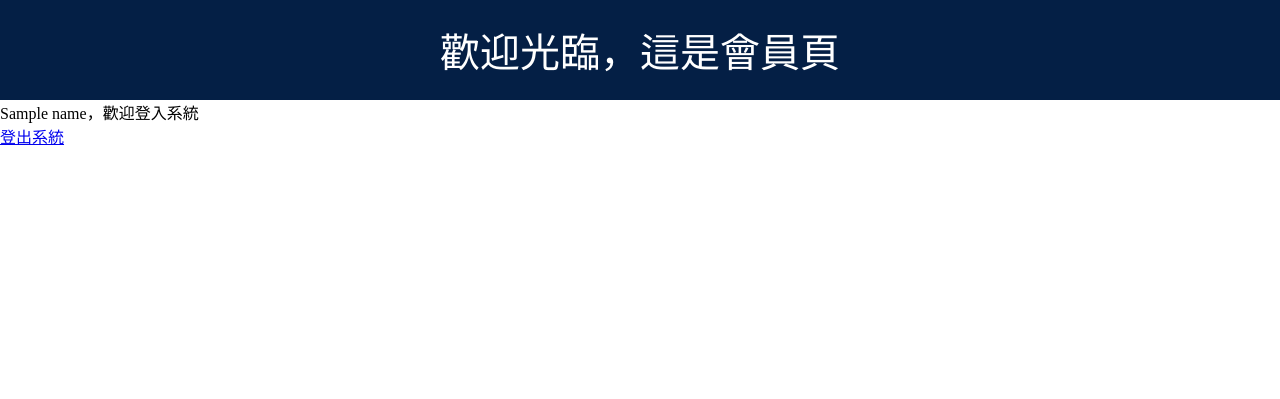
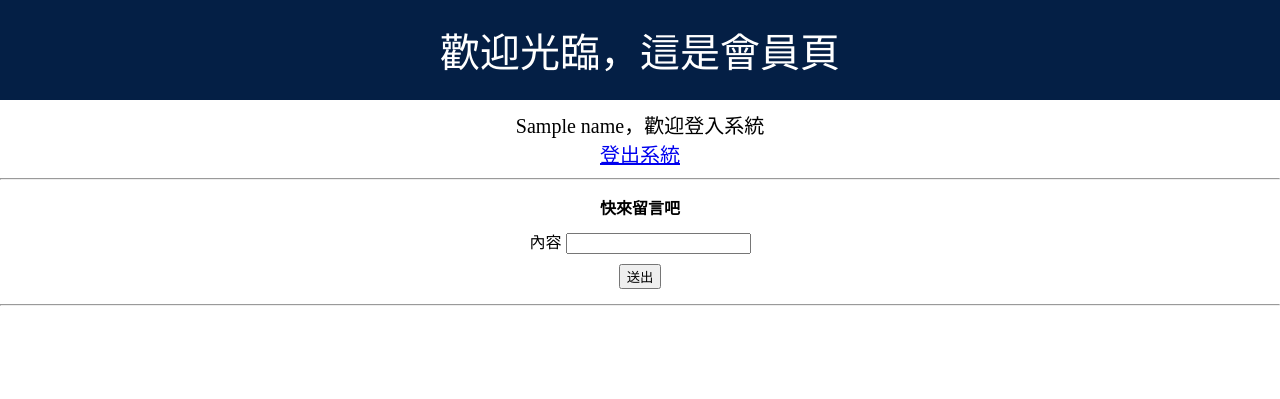
Before and after one commit to stevenlin-TW/WeHelp, a Flask app: template w6/templates/success.html in a window 1280 px wide. Shown: the top 399 px of the page. Run offline with Flask 2, Linux system fonts and the light colour scheme; the template is opened without the code that fills it: most values are stand-ins (such as "Sample title", 1, 10 or a date in 2020).

Commit message:
Oct.31 19:17

```diff
--- a/w6/app.py
+++ b/w6/app.py
@@ -29,17 +29,17 @@
     sign_name = request.form["name"]
     sign_username = request.form["username"]
     sign_password = request.form["password"]
-
     cnx = mysql.connector.connect(**config)
     cursor = cnx.cursor()
     cursor.execute("SELECT `username` FROM `member` WHERE `username` = %s", (sign_username,))
     username = cursor.fetchall()
     # Check if the entered username has been exist
     if username != []:
-        return redirect("/error?message=帳號已被註冊")
+        return redirect(url_for("fail", message="帳號已被註冊"))
+    elif sign_name=="" or sign_username=="" or sign_password=="":
+        return redirect(url_for("fail", message="請輸入完整資訊"))
     else:
         cursor.execute("INSERT INTO `member`(`name`,`username`,`password`) VALUES (%s, %s, %s)", (sign_name, sign_username, sign_password))
-        print(cursor.lastrowid)
         cnx.commit()
         cursor.close()
         cnx.close()
@@ -54,11 +54,12 @@
         password = request.form["password"]
         cnx = mysql.connector.connect(**config)
         cursor = cnx.cursor()
-        cursor.execute("SELECT `username`, `password` FROM `member` WHERE `username`=%s AND `password`=%s", (account, password))
+        cursor.execute("SELECT `id`,`username`, `password` FROM `member` WHERE `username`=%s AND `password`=%s", (account, password))
         result = cursor.fetchall()
         if result != []:
             session["user_status"] = "已登入"
             session["username"] = account
+            session["id"] = result[0][0]
             return redirect("/member")
         elif account == "" or password== "":
             return redirect(url_for("fail", message="請輸入帳號、密碼"))
@@ -70,14 +71,20 @@
     status = session["user_status"]
     username = session["username"]
     cnx = mysql.connector.connect(**config)
+    # Get the name of member
     cursor = cnx.cursor()
-    # Get the name of member
     cursor.execute("Select `name` FROM `member` WHERE `username` = %s", (username,))
     member_name = cursor.fetchall()
+
+    # Get message content
+    cursor2 = cnx.cursor()
+    cursor2.execute("SELECT `member`.`name`,`message`.`content` FROM `member` INNER JOIN `message` ON `member`.`id`=`message`.`member_id`")
+    message_content = cursor2.fetchall()
+
     if status == "已登入":
         cursor.close()
         cnx.close()
-        return render_template("success.html", name = member_name[0][0])
+        return render_template("success.html", name = member_name[0][0], comment = message_content)
     else:
         cursor.close()
         cnx.close()
@@ -91,8 +98,19 @@
 
 @app.route("/signout")
 def SignOut():
-    session["user_status"] = ""
-    session["username"] = ""
+    session.clear()
     return redirect("/")
 
+@app.route("/message", methods=["POST"])
+def Comment():
+    message = request.form["message"]
+    member_id = session["id"]
+    cnx = mysql.connector.connect(**config)
+    cursor = cnx.cursor()
+    cursor.execute("INSERT INTO `message`(`member_id`,`content`) VALUES (%s,%s)", (member_id,message))
+    cnx.commit()
+    cursor.close()
+    cnx.close()
+    return redirect("/member")
+
 app.run(port=3000)
--- a/w6/static/style.css
+++ b/w6/static/style.css
@@ -5,7 +5,7 @@
 .container{
     display: grid;
     grid-template-columns: 1fr auto 1fr;
-    grid-template-rows: 100px 150px 150px;
+    grid-template-rows: 100px auto auto;
 }
 
 .title{
@@ -35,7 +35,7 @@
     font-size: 20px;
     grid-column: 1 / 4 ;
     grid-row: 3;
-    border-top: 1px solid black;
+    border-top: 1px solid #ccc;
     width: 100%;
     padding-top: 10px;
 }
@@ -44,3 +44,29 @@
     text-align: center;
     margin: auto;
 }
+
+.content{
+    padding: 10px;
+    margin: auto;
+    font-size: 20px;
+    grid-column: 2;
+    grid-row: 2;
+    text-align: center;
+}
+
+.message_box{
+    padding: 10px;
+}
+
+.form3{
+    text-align: center;
+}
+
+.form3 div{
+    padding: 5px;
+}
+
+.comment{
+    padding: 10px;
+    text-align: center;
+}
--- a/w6/templates/success.html
+++ b/w6/templates/success.html
@@ -16,5 +16,25 @@
                 <div><a href="/signout">登出系統</a></div>
             </div>
         </div>
+        <hr/>
+        <div class="message_box">
+            <form action="/message" method="POST" class="form3">
+                <div style="font-weight: bold;">快來留言吧</div>
+                <div>內容 <input type="text" name="message" /></div>
+                <div><button>送出</button></div>
+            </form>
+        </div>
+        <hr/>
+        <div class="comment_box">
+            <div class="comment" id="comment"></div>
+        </div>
+        <script>
+            var content = document.getElementById("comment");
+            var comment = {{ comment | tojson}};
+            for(let i=0;i<comment.length;i++){
+                content.innerHTML = content.innerHTML + comment[i][0] + " : " + comment[i][1] + "<br/>";
+            }
+            console.log(comment);
+        </script>
     </body>
 </html>
```
Also changed, not shown: w6/static/show_comment.js (added).
